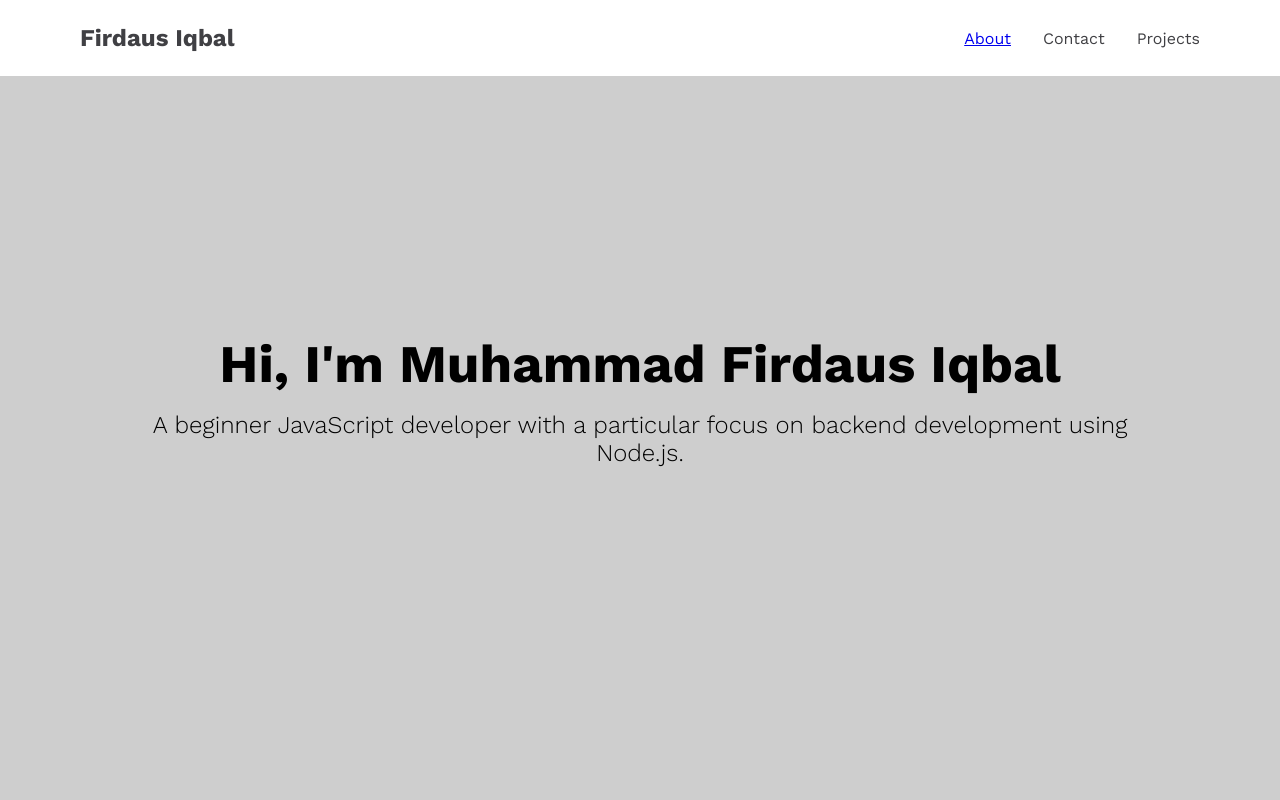
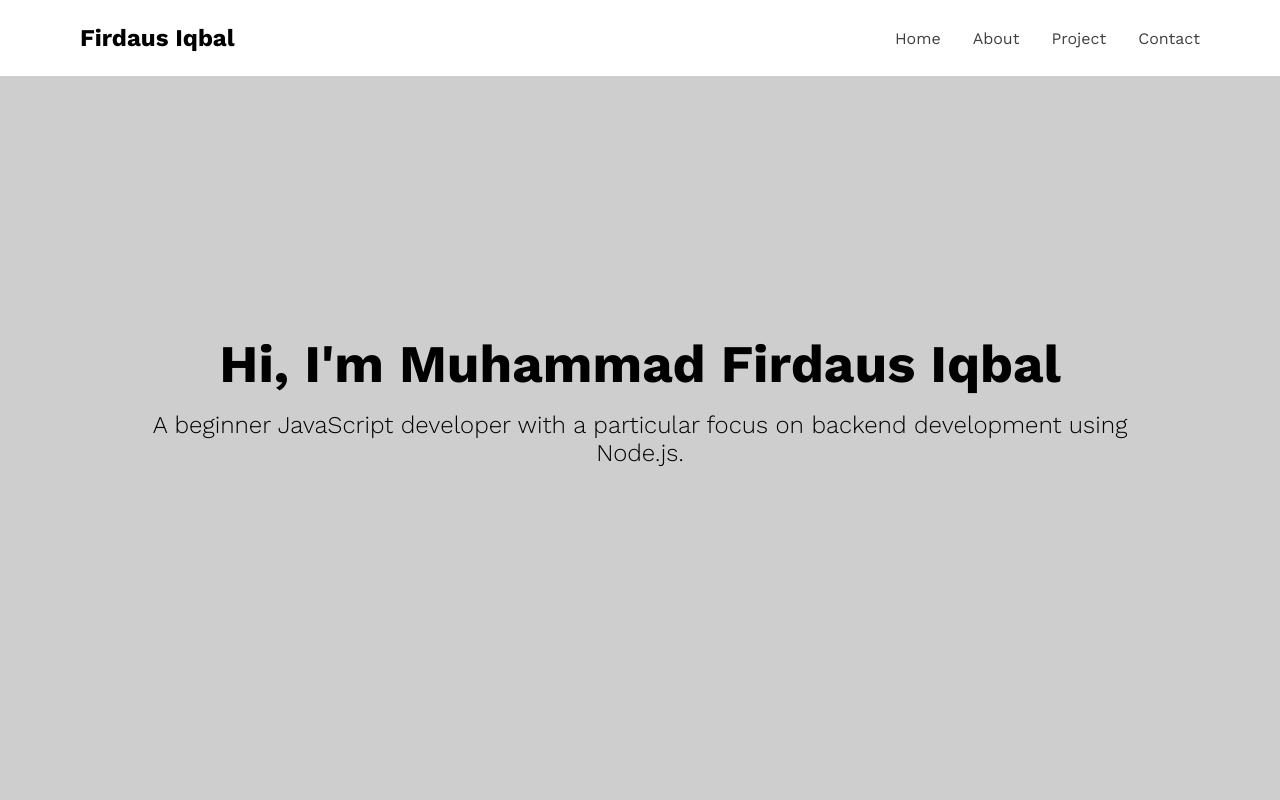
Before and after one commit to FirdausIqbal/Portfolio-React, a React (Create React App) app: page / in a window 1280 px wide. Shown: the top 800 px of the page. Built offline with nearby package versions, Linux system fonts and the light colour scheme.

Commit message:
Repair Button ScrollView

```diff
--- a/src/App.jsx
+++ b/src/App.jsx
@@ -1,5 +1,5 @@
 import React from "react";
-import { HashRouter as Router, Routes, Route} from 'react-router-dom'
+import { BrowserRouter as Router, Routes, Route} from 'react-router-dom'
 import Home from "./pages/Home";
 
 
--- a/src/components/Navbar.jsx
+++ b/src/components/Navbar.jsx
@@ -6,7 +6,6 @@ const Container = styled.div`
     position: fixed;
     background-color: #ffffff;
     width: 100%;
-    color: #404044;
 `
 const Main = styled.div`
     display: flex;
@@ -35,6 +34,11 @@ const Projects = styled.div`
   cursor: pointer;
 `
 
+const StyledLink = styled(Link)`
+  text-decoration: none;
+  color: #404044;
+`
+
 const Navbar = () => {
   return (
     <Container>
@@ -43,11 +47,19 @@ const Navbar = () => {
           <Me>Firdaus Iqbal</Me>
         </Left>
         <Right>
-          <Link to='#about'>
+          <StyledLink to={'/'}>
+            <About>Home</About>
+          </StyledLink>
+          <StyledLink to='#about'>
             <About>About</About>
-          </Link>
-          <Contact>Contact</Contact>
-          <Projects>Projects</Projects>
+          </StyledLink>
+          <StyledLink to='#about'>
+            <About>Project</About>
+          </StyledLink>
+          <StyledLink to='#about'>
+            <About>Contact</About>
+          </StyledLink>
+
         </Right>
       </Main>
     </Container>
--- a/src/pages/Home.jsx
+++ b/src/pages/Home.jsx
@@ -1,20 +1,30 @@
-import React, {useEffect} from 'react'
+import React, {useEffect, useState} from 'react'
 import { useLocation } from 'react-router-dom'
 import Navbar from '../components/Navbar'
 import Banner from '../components/Banner'
 import About from '../components/About'
 const useScrollToHash = () => {
   const { hash } = useLocation();
+  const [idHash, setIdHash] = useState();
 
   useEffect(() => {
     if (hash) {
       const element = document.getElementById(hash.substring(1));
-      console.log(element)
       if (element) {
         element.scrollIntoView({ behavior: 'smooth' });
+        setIdHash(hash);
       }
     }
   }, [hash]);
+
+  useEffect(() => {
+    if(idHash && hash){
+      const element = document.getElementById(idHash.substring(1));
+      if(element){
+        element.scrollIntoView({behavior: 'smooth'});
+      }
+    }
+  })
 };
 
 const Home = () => {
```
Also changed, not shown: src/components/Project.jsx (added, +11 -0 lines).
